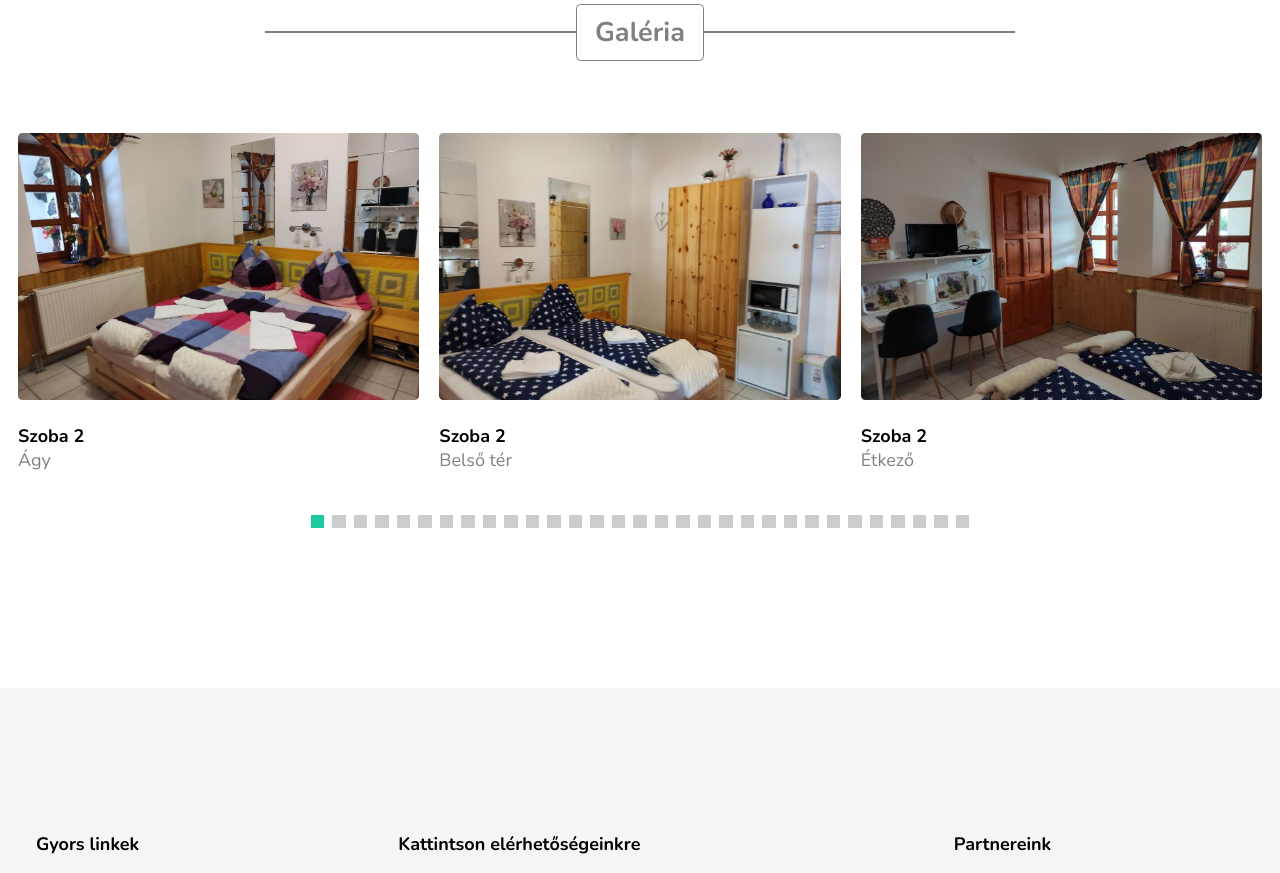
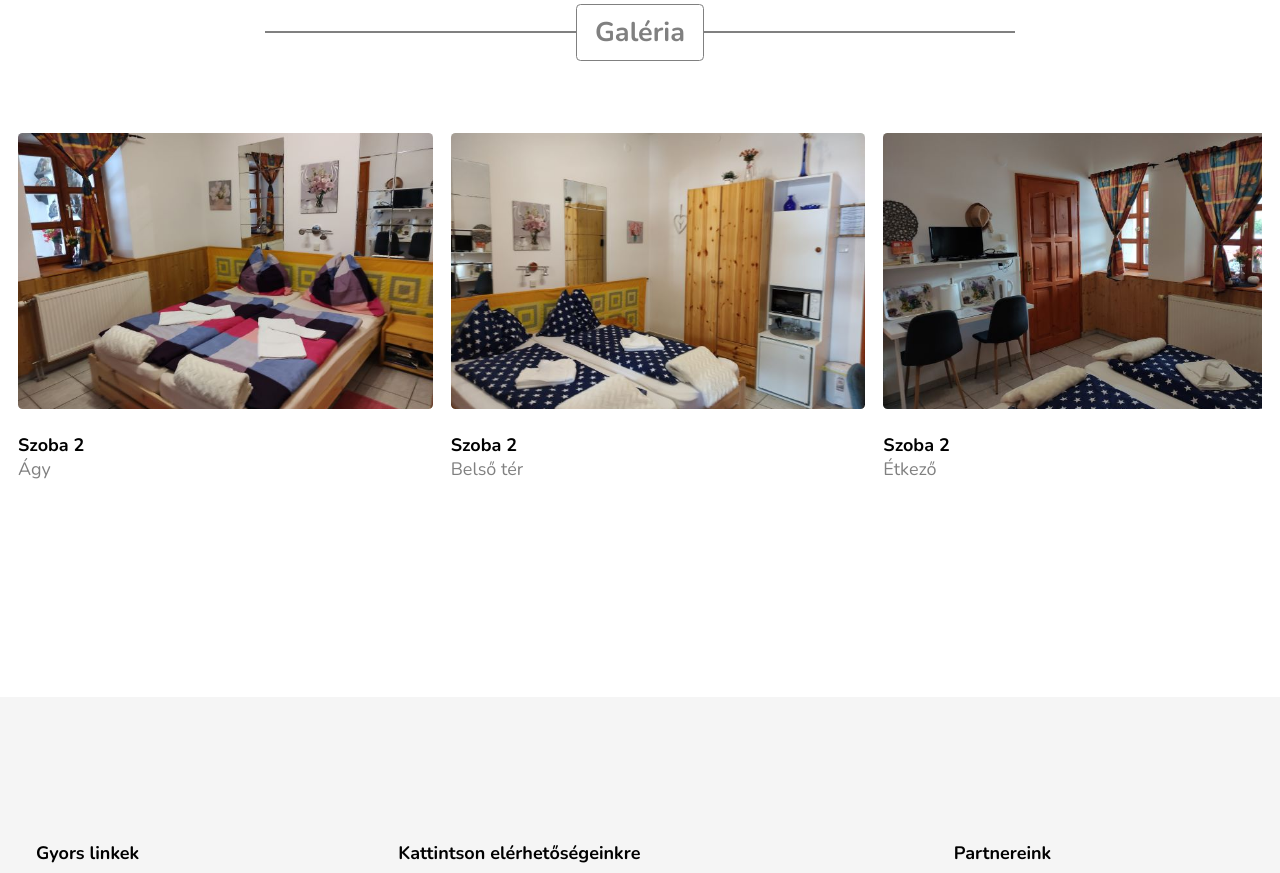
Before and after one commit to xdevtomix/bakonyi, a React (Vite) app: page / in a window 1280 px wide. Shown: the part 5580-6453 px from the top of the page. Built offline with nearby package versions, Linux system fonts and the light colour scheme.

Commit message:
gallery - swiper out

```diff
--- a/src/components/Gallery.jsx
+++ b/src/components/Gallery.jsx
@@ -1,6 +1,4 @@
 import styled from "styled-components";
-import { Pagination, Autoplay } from 'swiper';
-import { Swiper, SwiperSlide } from 'swiper/react';
 
 import szoba2_1_m from '../images/szoba2_1_m.jpg';
 import szoba2_2_m from '../images/szoba2_2_m.jpg';
@@ -41,9 +39,6 @@ import udvar_teli_1_m from '../images/udvar_teli_1_m.jpg';
 import udvar_teli_2_m from '../images/udvar_teli_2_m.jpg';
 
 import epleny_1_m from '../images/epleny_1_m.jpg';
-
-import 'swiper/css';
-import 'swiper/css/pagination';
 
 const images = [
     { id: 'szoba2_1_m', which: 'Szoba 2', what: 'Ágy', imageUrl: szoba2_1_m },
@@ -97,37 +92,19 @@ export default function Gallery() {
                 <div></div>
             </Title>
 
-            <SwiperContainer>
-                <Swiper
-                    modules={[Pagination, Autoplay]}
-                    pagination={{ clickable: true }}
-                    autoplay={{ delay: 20 * 1000 }}
-                    /* loop */
-                    speed={300}
-                    spaceBetween={20}
-                    breakpoints={{
-                        768: {
-                            slidesPerView: 2,
-                        },
-                        1024: {
-                            slidesPerView: 3,
-                        }
-                    }}
-                >
+            <SlidesHole>
+                <SlidesContainer>
                     {
                         images.map(({ id, which, what, imageUrl }) => (
-                            <SwiperSlide key={id}>
-                                <SlideItem>
-                                    <img src={imageUrl} alt={`${which} - ${what}`} loading="lazy" />
-                                    <h2>{which}</h2>
-                                    <p>{what}</p>
-                                </SlideItem>
-                            </SwiperSlide>
+                            <Slide key={id}>
+                                <img src={imageUrl} alt={`${which} - ${what}`} loading="lazy" />
+                                <h2>{which}</h2>
+                                <p>{what}</p>
+                            </Slide>
                         ))
                     }
-
-                </Swiper>
-            </SwiperContainer>
+                </SlidesContainer>
+            </SlidesHole>
 
         </Container>
     );
@@ -158,12 +135,27 @@ const Title = styled.div`
     }
 `;
 
-const SwiperContainer = styled.div`
+const SlidesHole = styled.div`
     width: 100%;
+    overflow-x: auto;
 `;
 
-const SlideItem = styled.div`
+const SlidesContainer = styled.div`
+    display: flex;
+    gap: 1rem;
+    width: max-content;
+`;
+
+const Slide = styled.div`
     padding-bottom: 4rem;
+    width: calc(100vw - 2rem);
+
+    @media(min-width: 768px) {
+        width: calc((100vw - 2rem) / 2);
+    }
+    @media(min-width: 1024px) {
+        width: calc((100vw - 2rem) / 3);
+    }
 
     img {
         width: 100%;
```
